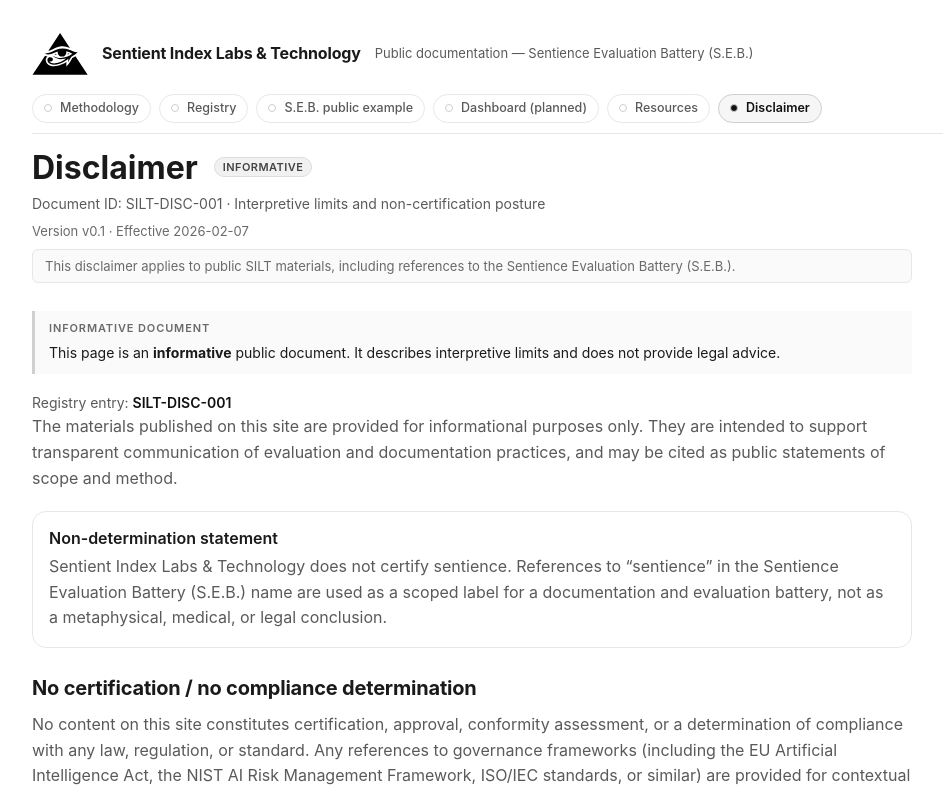
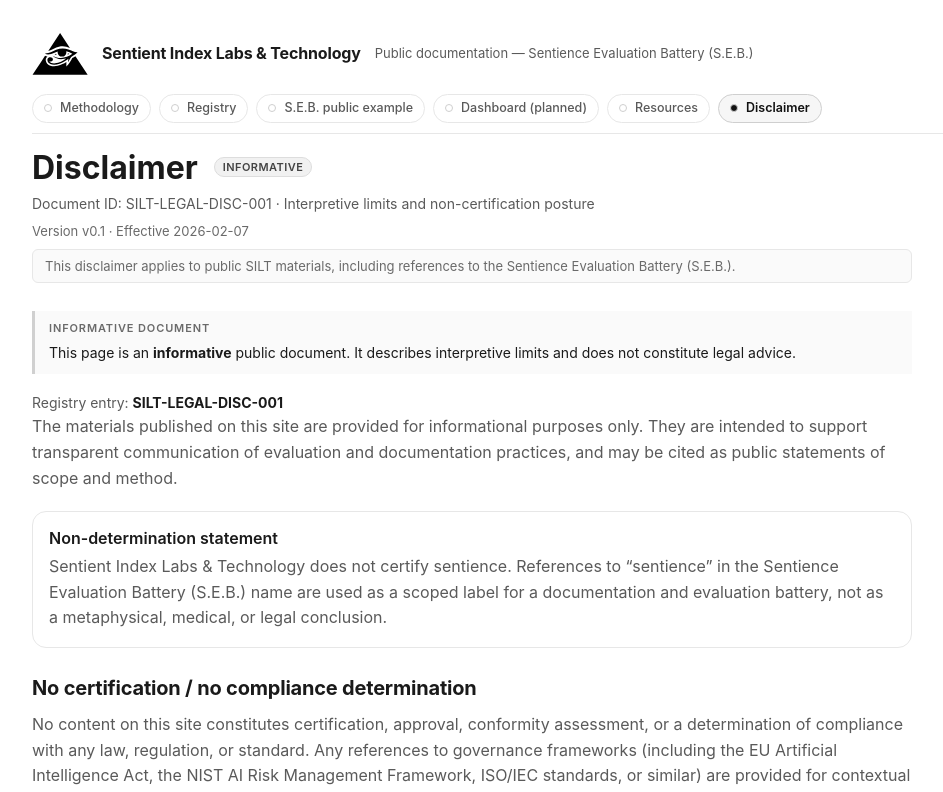
Before and after one commit to neuronomocon-bit/silt-site, a Next.js app: page /disclaimer in a window 1280 px wide. Shown: the top 792 px of the page, without its empty margins (136-1079 px from the left). Built offline with nearby package versions, Linux system fonts and the light colour scheme.

Commit message:
disclaimer upload after audit

```diff
--- a/src/app/disclaimer/page.tsx
+++ b/src/app/disclaimer/page.tsx
@@ -7,6 +7,7 @@ export const metadata = {
     "Interpretive limits, non-certification posture, and non-determination statement for public SILT documents, including S.E.B.",
 };
 
+const DOC_ID = "SILT-LEGAL-DISC-001";
 const DOC_VERSION = "v0.1";
 const EFFECTIVE_DATE = "2026-02-07";
 
@@ -15,7 +16,7 @@ export default function DisclaimerPage() {
     <PageWrap>
       <DocumentHeader
         title="Disclaimer"
-        subtitle="Document ID: SILT-DISC-001 · Interpretive limits and non-certification posture"
+        subtitle={`Document ID: ${DOC_ID} · Interpretive limits and non-certification posture`}
         status="Informative"
         version={DOC_VERSION}
         effectiveDate={EFFECTIVE_DATE}
@@ -25,27 +26,34 @@ export default function DisclaimerPage() {
       <Callout title="Informative document">
         <p style={{ margin: 0 }}>
           This page is an <strong>informative</strong> public document. It describes interpretive
-          limits and does not provide legal advice.
+          limits and does not constitute legal advice.
         </p>
       </Callout>
 
       <MutedP style={{ fontSize: 14, marginTop: 10 }}>
         Registry entry:{" "}
-        <a href="/registry" style={{ color: "#111", textDecoration: "none", fontWeight: 600 }}>
-          SILT-DISC-001
+        <a
+          href="/registry"
+          style={{
+            color: "var(--text)",
+            textDecoration: "none",
+            fontWeight: 650,
+          }}
+        >
+          {DOC_ID}
         </a>
       </MutedP>
 
       <MutedP>
         The materials published on this site are provided for informational purposes only. They are
-        intended to support transparent communication of evaluation and documentation practices,
-        and may be cited as public statements of scope and method.
+        intended to support transparent communication of evaluation and documentation practices, and
+        may be cited as public statements of scope and method.
       </MutedP>
 
       <StrongBox title="Non-determination statement">
-        Sentient Index Labs &amp; Technology does not certify sentience. References to “sentience”
-        in the Sentience Evaluation Battery (S.E.B.) name are used as a scoped label for a
-        documentation and evaluation battery, not as a metaphysical, medical, or legal conclusion.
+        Sentient Index Labs &amp; Technology does not certify sentience. References to “sentience” in
+        the Sentience Evaluation Battery (S.E.B.) name are used as a scoped label for a documentation
+        and evaluation battery, not as a metaphysical, medical, or legal conclusion.
       </StrongBox>
 
       <H2>No certification / no compliance determination</H2>
@@ -79,18 +87,19 @@ export default function DisclaimerPage() {
 
       <H2>Changes</H2>
       <MutedP>
-        This disclaimer may be updated over time. Current version and effective date are shown in
-        the document header. Historical changes are recorded in the change log below and referenced
-        in the Document Registry.
+        This disclaimer may be updated over time. Current version and effective date are shown in the
+        document header. Historical changes are recorded in the change log below and referenced in
+        the Document Registry.
       </MutedP>
 
-      <hr style={{ margin: "32px 0", borderColor: "#e7e7e7" }} />
+      <hr style={{ margin: "32px 0", borderColor: "var(--border)" }} />
 
       <H2>Change log</H2>
-      <ul style={{ color: "#5a5a5a", fontSize: 14, lineHeight: 1.6, paddingLeft: 18 }}>
+      <ul style={{ color: "var(--text-muted)", fontSize: 14, lineHeight: 1.6, paddingLeft: 18 }}>
         <li>
-          <strong>v0.1</strong> (2026-02-07): Initial public disclaimer defining interpretive limits,
-          non-certification posture, and non-determination statement.
+          <strong style={{ color: "var(--text)" }}>v0.1</strong> (2026-02-07): Initial public
+          disclaimer defining interpretive limits, non-certification posture, and non-determination
+          statement.
         </li>
       </ul>
 
```
